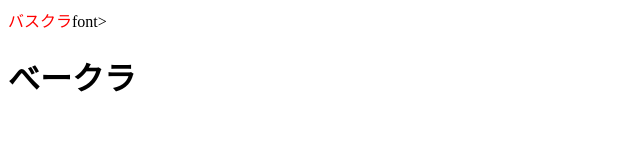
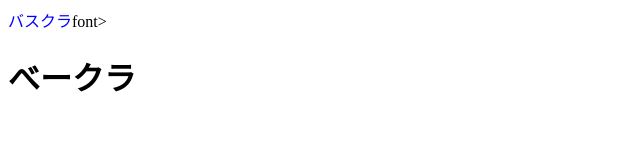
Before and after one commit to yutaro-1203/yutaro, a plain HTML site: page index.html in a window 1280 px wide. Shown: the full height of the page, 0-640 px from the left. Drawn offline with Linux system fonts and the light colour scheme.

Commit message:
Update index.html

```diff
--- a/index.html
+++ b/index.html
@@ -1,2 +1,2 @@
-<font color="red">バスクラ</font>font></br>
+<font color="blue">バスクラ</font>font></br>
 <H1>べークラ<H1>
```
